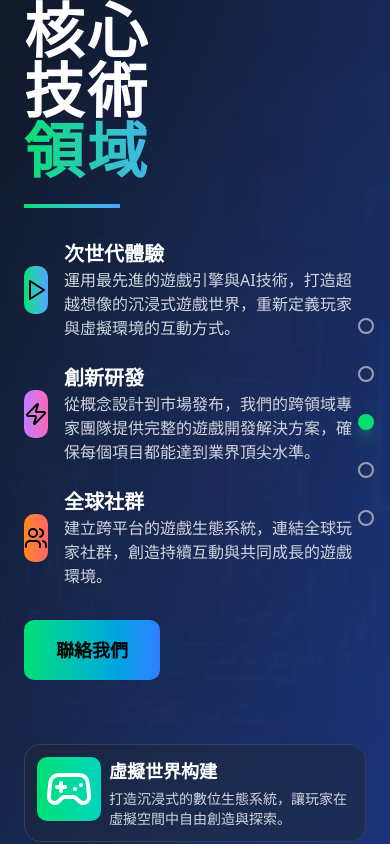
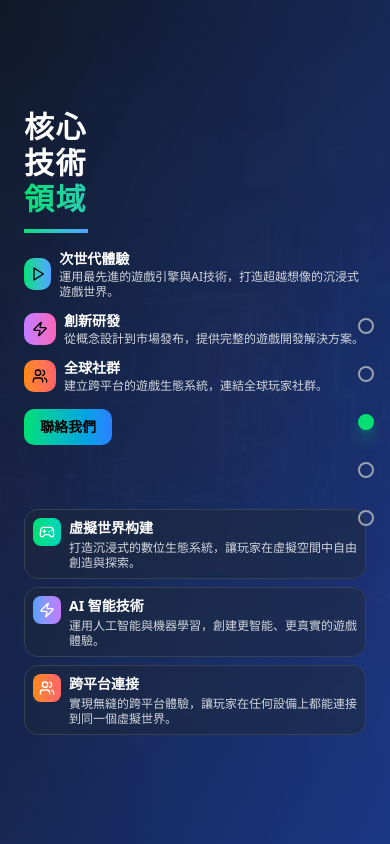
Before and after one commit to Flamestone-Capital/azure-lab-website, a React (Vite) app: page / in a window 390 px wide. Both pictures are taken after a click on the button 366 px from the left and 422 px from the top of the page. Shown: the top 844 px of the page. Built offline with nearby package versions, Linux system fonts and the light colour scheme.

Commit message:
feat: improve mobile responsiveness with stricter swipe controls and smaller UI elements

```diff
--- a/src/App.jsx
+++ b/src/App.jsx
@@ -57,11 +57,11 @@ const App = () => {
       const deltaY = Math.abs(touchStartY - currentY);
       const deltaTime = Date.now() - touchStartTime;
 
-      // Only consider it an intentional swipe if:
-      // 1. The swipe is long enough (>150px)
-      // 2. The swipe is fast enough (within 800ms)
-      // 3. The swipe is primarily vertical
-      if (deltaY > 150 && deltaTime < 800) {
+      // Much more strict conditions for intentional swipe:
+      // 1. The swipe must be very long (>200px)
+      // 2. The swipe must be very fast (within 500ms)
+      // 3. The swipe must be primarily vertical
+      if (deltaY > 200 && deltaTime < 500) {
         isIntentionalSwipe = true;
       }
     };
@@ -73,11 +73,11 @@ const App = () => {
       const deltaY = touchStartY - touchEndY;
       const deltaTime = Date.now() - touchStartTime;
 
-      // More strict conditions for section switching on mobile:
+      // Very strict conditions for section switching on mobile:
       // 1. Must be an intentional swipe (set in touchmove)
-      // 2. Minimum distance of 150px
-      // 3. Maximum time of 800ms (fast swipe)
-      if (Math.abs(deltaY) > 150 && deltaTime < 800 && isIntentionalSwipe) {
+      // 2. Minimum distance of 200px
+      // 3. Maximum time of 500ms (very fast swipe)
+      if (Math.abs(deltaY) > 200 && deltaTime < 500 && isIntentionalSwipe) {
         setIsScrolling(true);
         setTimeout(() => setIsScrolling(false), 1000);
 
@@ -380,19 +380,19 @@ const AboutSection = ({ scrollToSection }) => {
 const ServicesSection = ({ scrollToSection }) => {
   const services = [
     {
-      icon: <Gamepad2 className="w-12 h-12" />,
+      icon: <Gamepad2 className="w-4 h-4 sm:w-12 sm:h-12" />,
       title: "虛擬世界构建",
       description: "打造沉浸式的數位生態系統，讓玩家在虛擬空間中自由創造與探索。",
       color: "from-green-400 to-teal-400"
     },
     {
-      icon: <Zap className="w-12 h-12" />,
+      icon: <Zap className="w-4 h-4 sm:w-12 sm:h-12" />,
       title: "AI 智能技術",
       description: "運用人工智能與機器學習，創建更智能、更真實的遊戲體驗。",
       color: "from-blue-400 to-purple-400"
     },
     {
-      icon: <Users className="w-12 h-12" />,
+      icon: <Users className="w-4 h-4 sm:w-12 sm:h-12" />,
       title: "跨平台連接",
       description: "實現無縫的跨平台體驗，讓玩家在任何設備上都能連接到同一個虛擬世界。",
       color: "from-orange-400 to-red-400"
@@ -418,47 +418,47 @@ const ServicesSection = ({ scrollToSection }) => {
             initial={{ opacity: 0, x: -50 }}
             animate={{ opacity: 1, x: 0 }}
             transition={{ duration: 0.8 }}
-            className="space-y-8"
+            className="space-y-4 sm:space-y-8"
           >
             <div>
-              <h2 className="text-6xl font-bold tracking-wider mb-6">
+              <h2 className="text-3xl sm:text-6xl font-bold tracking-wider mb-3 sm:mb-6">
                 <span className="block text-white">核心</span>
                 <span className="block text-white">技術</span>
                 <span className="block bg-gradient-to-r from-green-400 via-blue-400 to-purple-500 bg-clip-text text-transparent">
                   領域
                 </span>
               </h2>
-              <div className="w-24 h-1 bg-gradient-to-r from-green-400 to-blue-400 mb-6"></div>
+              <div className="w-16 sm:w-24 h-1 bg-gradient-to-r from-green-400 to-blue-400 mb-3 sm:mb-6"></div>
             </div>
 
-            <div className="space-y-6">
-              <div className="flex items-center space-x-4">
-                <div className="w-12 h-12 bg-gradient-to-r from-green-400 to-blue-400 rounded-lg flex items-center justify-center">
-                  <Play className="w-6 h-6 text-black" />
+            <div className="space-y-3 sm:space-y-6">
+              <div className="flex items-center space-x-2 sm:space-x-4">
+                <div className="w-8 h-8 sm:w-12 sm:h-12 bg-gradient-to-r from-green-400 to-blue-400 rounded-lg flex items-center justify-center">
+                  <Play className="w-4 h-4 sm:w-6 sm:h-6 text-black" />
                 </div>
                 <div>
-                  <h3 className="text-xl font-semibold text-white">次世代體驗</h3>
-                  <p className="text-gray-300">運用最先進的遊戲引擎與AI技術，打造超越想像的沉浸式遊戲世界，重新定義玩家與虛擬環境的互動方式。</p>
+                  <h3 className="text-sm sm:text-xl font-semibold text-white">次世代體驗</h3>
+                  <p className="text-xs sm:text-base text-gray-300 leading-tight">運用最先進的遊戲引擎與AI技術，打造超越想像的沉浸式遊戲世界。</p>
                 </div>
               </div>
 
-              <div className="flex items-center space-x-4">
-                <div className="w-12 h-12 bg-gradient-to-r from-purple-400 to-pink-400 rounded-lg flex items-center justify-center">
-                  <Zap className="w-6 h-6 text-black" />
+              <div className="flex items-center space-x-2 sm:space-x-4">
+                <div className="w-8 h-8 sm:w-12 sm:h-12 bg-gradient-to-r from-purple-400 to-pink-400 rounded-lg flex items-center justify-center">
+                  <Zap className="w-4 h-4 sm:w-6 sm:h-6 text-black" />
                 </div>
                 <div>
-                  <h3 className="text-xl font-semibold text-white">創新研發</h3>
-                  <p className="text-gray-300">從概念設計到市場發布，我們的跨領域專家團隊提供完整的遊戲開發解決方案，確保每個項目都能達到業界頂尖水準。</p>
+                  <h3 className="text-sm sm:text-xl font-semibold text-white">創新研發</h3>
+                  <p className="text-xs sm:text-base text-gray-300 leading-tight">從概念設計到市場發布，提供完整的遊戲開發解決方案。</p>
                 </div>
               </div>
 
-              <div className="flex items-center space-x-4">
-                <div className="w-12 h-12 bg-gradient-to-r from-orange-400 to-red-400 rounded-lg flex items-center justify-center">
-                  <Users className="w-6 h-6 text-black" />
+              <div className="flex items-center space-x-2 sm:space-x-4">
+                <div className="w-8 h-8 sm:w-12 sm:h-12 bg-gradient-to-r from-orange-400 to-red-400 rounded-lg flex items-center justify-center">
+                  <Users className="w-4 h-4 sm:w-6 sm:h-6 text-black" />
                 </div>
                 <div>
-                  <h3 className="text-xl font-semibold text-white">全球社群</h3>
-                  <p className="text-gray-300">建立跨平台的遊戲生態系統，連結全球玩家社群，創造持續互動與共同成長的遊戲環境。</p>
+                  <h3 className="text-sm sm:text-xl font-semibold text-white">全球社群</h3>
+                  <p className="text-xs sm:text-base text-gray-300 leading-tight">建立跨平台的遊戲生態系統，連結全球玩家社群。</p>
                 </div>
               </div>
             </div>
@@ -467,7 +467,7 @@ const ServicesSection = ({ scrollToSection }) => {
               whileHover={{ scale: 1.05 }}
               whileTap={{ scale: 0.95 }}
               onClick={() => scrollToSection(4)}
-              className="bg-gradient-to-r from-green-400 to-blue-500 text-black px-8 py-4 rounded-lg font-semibold text-lg hover:shadow-lg hover:shadow-green-400/25 transition-all duration-300"
+              className="bg-gradient-to-r from-green-400 to-blue-500 text-black px-4 py-2 sm:px-8 sm:py-4 rounded-lg font-semibold text-sm sm:text-lg hover:shadow-lg hover:shadow-green-400/25 transition-all duration-300"
             >
               聯絡我們
             </motion.button>
@@ -478,7 +478,7 @@ const ServicesSection = ({ scrollToSection }) => {
             initial={{ opacity: 0, x: 50 }}
             animate={{ opacity: 1, x: 0 }}
             transition={{ duration: 0.8, delay: 0.2 }}
-            className="space-y-6"
+            className="space-y-2 sm:space-y-6"
           >
             {services.map((service, index) => (
               <motion.div
@@ -486,15 +486,15 @@ const ServicesSection = ({ scrollToSection }) => {
                 initial={{ opacity: 0, y: 30 }}
                 animate={{ opacity: 1, y: 0 }}
                 transition={{ duration: 0.6, delay: index * 0.2 }}
-                className="bg-gray-800/50 backdrop-blur-sm border border-gray-700 rounded-2xl p-3 sm:p-6 hover:border-green-400/50 transition-all duration-300 group"
+                className="bg-gray-800/50 backdrop-blur-sm border border-gray-700 rounded-xl sm:rounded-2xl p-2 sm:p-6 hover:border-green-400/50 transition-all duration-300 group"
               >
                 <div className="flex items-start space-x-2 sm:space-x-4">
-                  <div className={`bg-gradient-to-r ${service.color} rounded-lg p-2 sm:p-3 group-hover:scale-110 transition-transform duration-300`}>
+                  <div className={`bg-gradient-to-r ${service.color} rounded-md sm:rounded-lg p-1.5 sm:p-3 group-hover:scale-110 transition-transform duration-300`}>
                     {service.icon}
                   </div>
                   <div className="flex-1">
-                    <h3 className="text-lg sm:text-xl font-semibold text-white mb-1 sm:mb-2">{service.title}</h3>
-                    <p className="text-sm sm:text-base text-gray-300">{service.description}</p>
+                    <h3 className="text-sm sm:text-xl font-semibold text-white mb-0.5 sm:mb-2">{service.title}</h3>
+                    <p className="text-xs sm:text-base text-gray-300 leading-tight">{service.description}</p>
                   </div>
                 </div>
               </motion.div>
@@ -553,16 +553,16 @@ const PortfolioSection = () => {
           initial={{ opacity: 0, y: 50 }}
           animate={{ opacity: 1, y: 0 }}
           transition={{ duration: 0.8 }}
-          className="text-center mb-16"
+          className="text-center mb-6 sm:mb-16"
         >
-          <h2 className="text-6xl font-bold tracking-wider mb-6">
+          <h2 className="text-3xl sm:text-6xl font-bold tracking-wider mb-3 sm:mb-6">
             <span className="block text-white">前沿</span>
             <span className="block bg-gradient-to-r from-green-400 via-blue-400 to-purple-500 bg-clip-text text-transparent">
               項目展示
             </span>
           </h2>
-          <p className="text-xl text-gray-300 max-w-3xl mx-auto">
-            探索 Azure Lab 的最新成果，這些項目展示了我們在虛擬世界技術與沉浸式體驗方面的突破性進展。每個項目都是我們對未來遊戲願景的具體實現。
+          <p className="text-sm sm:text-xl text-gray-300 max-w-3xl mx-auto leading-tight">
+            探索 Azure Lab 的最新成果，展示虛擬世界技術與沉浸式體驗的突破性進展。
           </p>
         </motion.div>
 
@@ -577,7 +577,7 @@ const PortfolioSection = () => {
               className="group relative overflow-hidden rounded-2xl cursor-pointer"
               onClick={() => setSelectedVideo(project)}
             >
-              <div className="relative h-64 sm:h-80 md:h-96">
+              <div className="relative h-48 sm:h-64 md:h-80 lg:h-96">
                 {/* Background image */}
                 <img
                   src={project.image}
```
